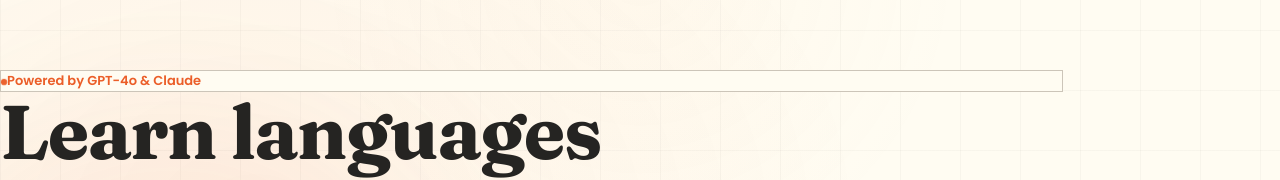
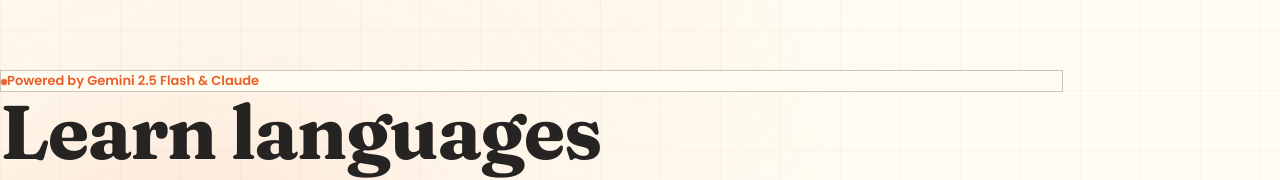
Before and after one commit to Abhishekyaddv/Scenario-based-language-learning-App, a React (Vite) app in the folder client/: page / in a window 1280 px wide. Shown: the part 193-373 px from the top of the page. Built offline with nearby package versions, Linux system fonts and the light colour scheme; no server answers; the HTML template or start-up script is replaced by a standard one.

Commit message:
feat: implement HeroSection component with interactive AI chat simulation

```diff
--- a/client/src/components/landing/HeroSection.jsx
+++ b/client/src/components/landing/HeroSection.jsx
@@ -44,7 +44,7 @@ export default function HeroSection() {
           <div style={{ animation: "slide-up 0.8s ease forwards" }}>
             <div className="inline-flex items-center gap-2 rounded-full px-4 py-2 mb-8 shadow-sm" style={{ fontSize: 13, color: "var(--primary)", fontWeight: 600, background: "var(--surface)", border: "1px solid var(--border)" }}>
               <span style={{ width: 6, height: 6, borderRadius: "50%", background: "var(--primary)", display: "inline-block", animation: "pulse-glow 2s infinite" }} />
-              Powered by GPT-4o & Claude
+              Powered by Gemini 2.5 Flash & Claude
             </div>
 
             <h1 className="font-display" style={{ fontSize: "clamp(46px, 6vw, 76px)", lineHeight: 1.05, fontWeight: 700, marginBottom: 24, color: "var(--text)", letterSpacing: "-0.02em" }}>
```
